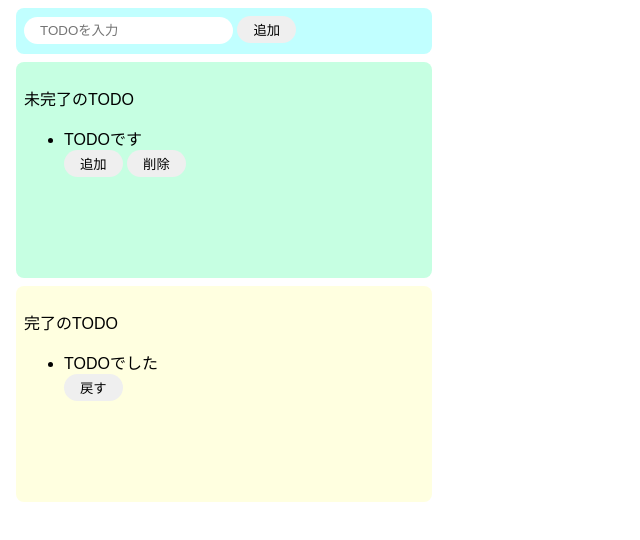
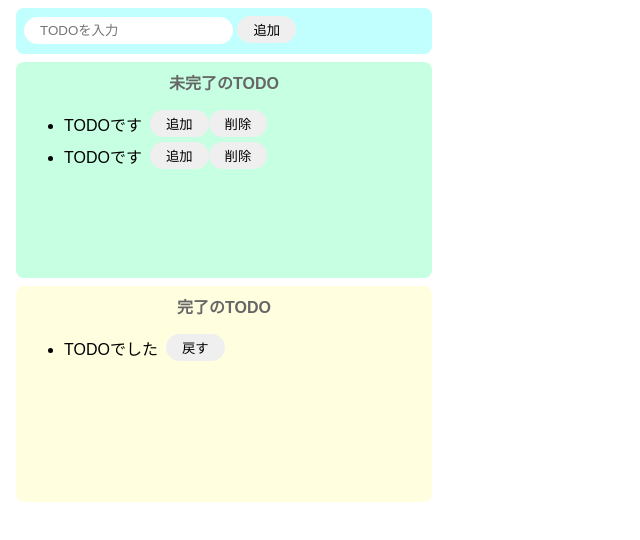
Before and after one commit to sakitama14/todo-vanilla-js, a website built with Parcel: page index.html in a window 1280 px wide. Shown: the whole page, without its empty margins (0-640 px from the left). Built offline with nearby package versions, Linux system fonts and the light colour scheme.

Commit message:
cssの追加

```diff
--- a/index.html
+++ b/index.html
@@ -12,9 +12,14 @@
       <button>追加</button>
     </div>
     <div class="incomplete-area">
-      <p>未完了のTODO</p>
+      <p class="title">未完了のTODO</p>
       <ul>
-        <div>
+        <div class="list-row">
+          <li>TODOです</li>
+          <button>追加</button>
+          <button>削除</button>
+        </div>
+        <div class="list-row">
           <li>TODOです</li>
           <button>追加</button>
           <button>削除</button>
@@ -22,9 +27,9 @@
       </ul>
     </div>
     <div class="complete-area">
-      <p>完了のTODO</p>
+      <p class="title">完了のTODO</p>
       <ul>
-        <div>
+        <div class="list-row">
           <li>TODOでした</li>
           <button>戻す</button>
         </div>
--- a/src/styles.css
+++ b/src/styles.css
@@ -17,6 +17,9 @@ button:hover {
   background-color: #ff7fff;
   color: #fff;
   cursor: pointer;
+}
+li {
+  margin-right: 8px;
 }
 
 .input-area {
@@ -43,3 +46,15 @@ button:hover {
   margin: 8px;
   border-radius: 8px;
 }
+
+.title {
+  text-align: center;
+  margin-top: 0;
+  font-weight: bold;
+  color: #666;
+}
+.list-row {
+  display: flex;
+  align-items: center;
+  padding-bottom: 5px;
+}
```
